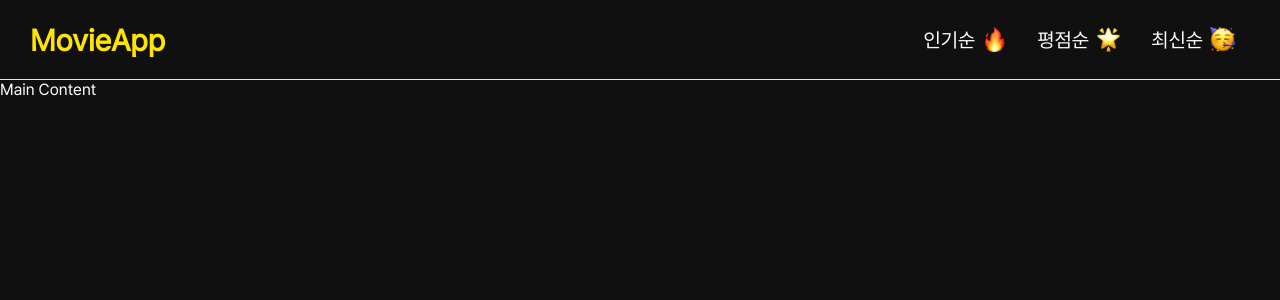
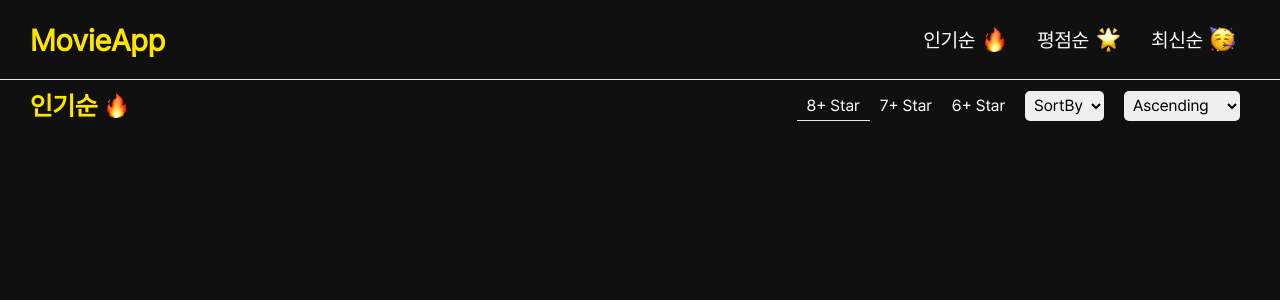
Before and after one commit to Yudain22/movie_react_project, a React (Vite) app in the folder movieapp/: page / in a window 1280 px wide. Shown: the top 300 px of the page. Built offline with nearby package versions, Linux system fonts and the light colour scheme.

Commit message:
MovieList 컴포넌트 만들기

```diff
--- a/movieapp/src/App.jsx
+++ b/movieapp/src/App.jsx
@@ -1,5 +1,7 @@
 import './App.css';
+import MovieList from './components/MovieList/MovieList';
 import Navbar from './components/Navbar/Navbar';
+
 
 
 export default function App() {
@@ -7,7 +9,7 @@
 		<div className='app'>
 			<Navbar />
 
-			<main>Main Content</main>
+      <MovieList />
 		</div>
 	);
 }
--- /dev/null
+++ b/movieapp/src/components/MovieList/MovieList.css
@@ -0,0 +1,43 @@
+.movie_list_header {
+    padding: 10px 30px;
+    justify-content: space-between;
+    margin-bottom: 5px;
+}
+
+.movie_list_heading {
+    font-size: 26px;
+    color: #ffe400;
+}
+
+.movie_filter {
+    list-style: none;
+    font-size: 16px;
+}
+
+.movie_filter_item {
+    padding: 5px 10px;
+    cursor: pointer;
+}
+
+.movie_filter_item.active {
+    border-bottom: 1px solid #e6e6e6;
+    font-weight: 500;
+}
+
+.movie_sorting {
+    border: none;
+    outline: none;
+    border-radius: 5px;
+    font-size: 16px;
+    font-weight: 500;
+    font-family: inherit;
+    height: 30px;
+    padding: 0 5px;
+    margin: 0 10px;
+}
+
+.movie_cards {
+    display: flex;
+    flex-wrap: wrap;
+    justify-content: space-evenly;
+}
--- /dev/null
+++ b/movieapp/src/components/MovieList/MovieList.jsx
@@ -0,0 +1,37 @@
+import "./MovieList.css";
+import Fire from '../../assets/fire.png';
+
+export default function MovieList() {
+
+	return (
+		<section className='movie_list'>
+			<header className='align_center movie_list_header'>
+				<h2 className='align_center movie_list_heading'>
+					인기순 <img src={Fire} alt='fire emoji' className='navbar_emoji' />
+				</h2>
+
+				<div className='align_center movie_list_fs'>
+					<ul className='align_center movie_filter'>
+						<li className='movie_filter_item active'>8+ Star</li>
+						<li className='movie_filter_item'>7+ Star</li>
+						<li className='movie_filter_item'>6+ Star</li>
+					</ul>
+
+					<select name='' id='' className='movie_sorting'>
+						<option value=''>SortBy</option>
+						<option value=''>Date</option>
+						<option value=''>Rating</option>
+					</select>
+					<select name='' id='' className='movie_sorting'>
+						<option value=''>Ascending</option>
+						<option value=''>Descending</option>
+					</select>
+				</div>
+			</header>
+
+			<div className='movie_cards'>
+
+			</div>
+		</section>
+	);
+};
--- a/movieapp/src/index.css
+++ b/movieapp/src/index.css
@@ -14,3 +14,8 @@
 	color: #fff;
 	font-family: 'Pretendard-Regular', sans-serif;
 }
+
+.align_center {
+	display: flex;
+	align-items: center;
+}
```
